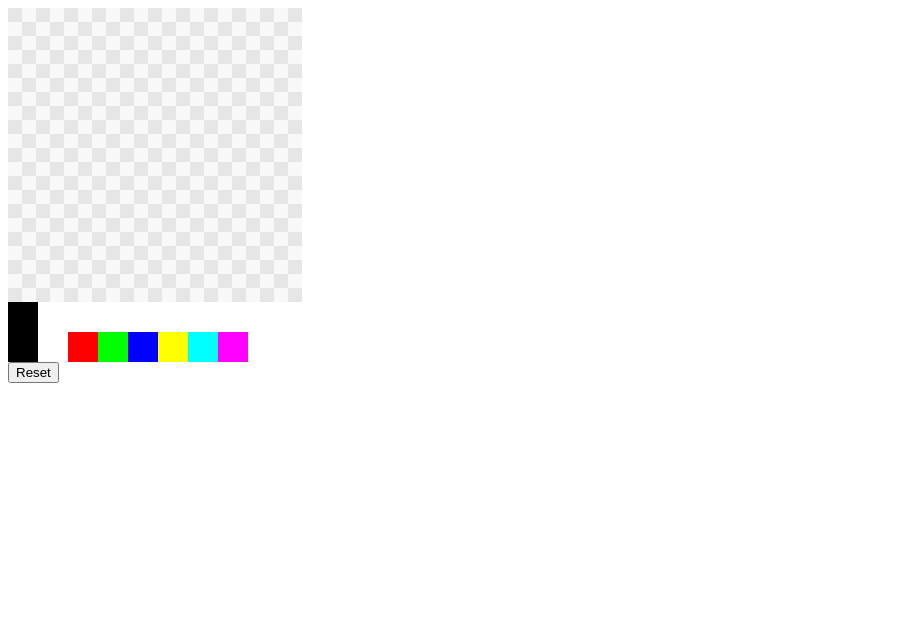
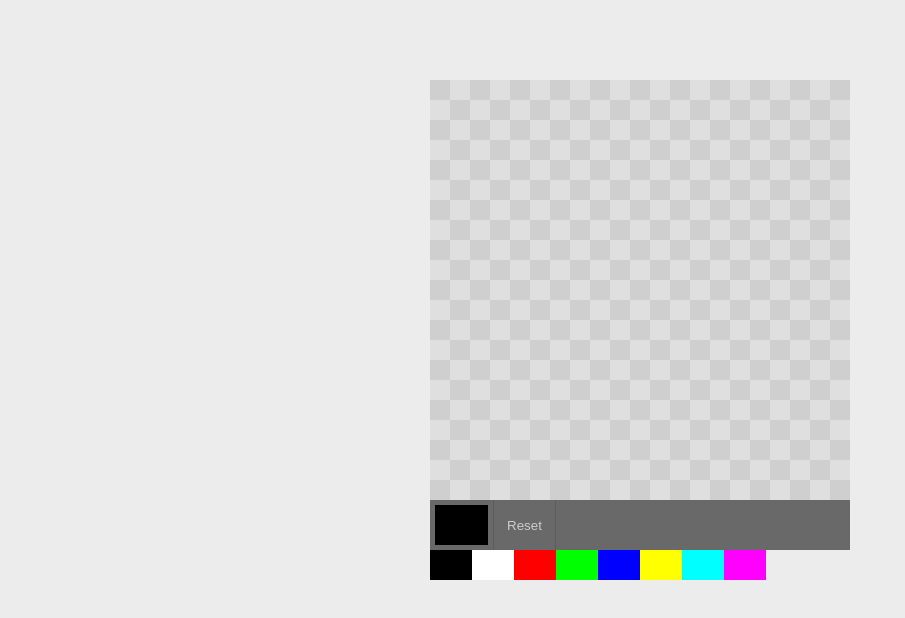
Before and after one commit to ToongGary/pixel-painter, a React (Create React App) app: page / in a window 1280 px wide. Shown: the top 618 px of the page, without its empty margins (0-905 px from the left). Built offline with nearby package versions, Linux system fonts and the light colour scheme.

Commit message:
Apply the design

```diff
--- a/src/App.tsx
+++ b/src/App.tsx
@@ -7,15 +7,21 @@ import './styles/common.css'
 function App() {
   return (
     <div className="pixel-painter">
+      <div>
         <Canvas
           canvasColumnCount={21}
           canvasRowCount={21}
-        canvasCellWidth={14}
-        canvasCellHeight={14}
+          canvasCellWidth={20}
+          canvasCellHeight={20}
         />
+        <div>
+          <div className={'toolbar'}>
             <ColorPicker />
+            <Reset />
+          </div>
           <ColorPalette />
-      <Reset />
+        </div>
+      </div>
     </div>
   )
 }
--- a/src/components/Reset.tsx
+++ b/src/components/Reset.tsx
@@ -1,3 +1,4 @@
+import '../styles/reset.css'
 import { useAppDispatch } from '../hooks'
 import { setClear } from '../reducers/canvas'
 
@@ -8,7 +9,11 @@ function Reset() {
     dispatch(setClear(true))
   }
 
-  return <button onClick={clearCanvas}>Reset</button>
+  return (
+    <button className="reset" onClick={clearCanvas}>
+      Reset
+    </button>
+  )
 }
 
 export default Reset
--- a/src/styles/canvas.css
+++ b/src/styles/canvas.css
@@ -2,13 +2,13 @@
   position: relative;
 }
 
-.pixel-painter > .canvas > .background-canvas {
+.pixel-painter .canvas > .background-canvas {
   position: absolute;
-  z-index: -1;
 }
 
-.pixel-painter > .canvas > .draw-canvas {
+.pixel-painter .canvas > .draw-canvas {
   position: absolute;
   background: transparent;
   cursor: pointer;
+  background: rgba(0, 0, 0, 0.1);
 }
--- a/src/styles/color-palette.css
+++ b/src/styles/color-palette.css
@@ -1,8 +1,10 @@
 .pixel-painter .color-palette {
-  display: flex;
+  grid-template-columns: repeat(10, 1fr);
+  display: grid;
 }
 
 .pixel-painter .color-palette > div {
-  width: 30px;
+  width: 100%;
   height: 30px;
+  cursor: pointer;
 }
--- a/src/styles/color-picker.css
+++ b/src/styles/color-picker.css
@@ -1,8 +1,10 @@
 .pixel-painter .color-picker {
+  box-sizing: border-box;
+  border: 5px solid #696969;
   display: block;
-  width: 30px;
-  height: 30px;
+  width: 15%;
   position: relative;
+  cursor: pointer;
 }
 
 .pixel-painter .color-picker > input[type='color'] {
--- a/src/styles/common.css
+++ b/src/styles/common.css
@@ -1,2 +1,17 @@
+body {
+  background: rgb(232 232 232 / 80%);
+  margin: 0;
+}
+
 .pixel-painter {
+  display: flex;
+  flex-direction: column;
+  align-items: center;
+  padding-top: 10vh;
 }
+
+.pixel-painter .toolbar {
+  display: flex;
+  background-color: #696969;
+  height: 50px;
+}
--- /dev/null
+++ b/src/styles/reset.css
@@ -0,0 +1,10 @@
+.pixel-painter .reset {
+  display: block;
+  width: 15%;
+  border: none;
+  border-right: 1px solid #5c5c5c;
+  border-left: 1px solid #5c5c5c;
+  background: transparent;
+  color: #cdcdcd;
+  cursor: pointer;
+}
```
Lines whose indentation alone changed are shown as unchanged.
